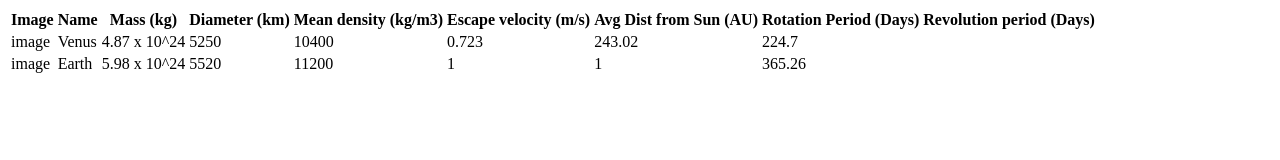
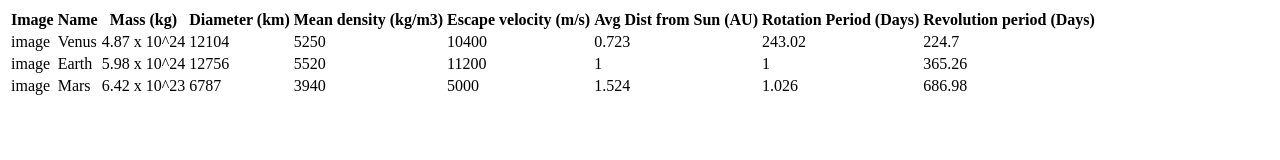
Before and after one commit to wgaylord/itmd-361-spring2020-Lab5, a plain HTML site: page index.html in a window 1280 px wide. Drawn offline with Linux system fonts and the light colour scheme.

Commit message:
Add mars

```diff
--- a/index.html
+++ b/index.html
@@ -21,6 +21,7 @@
     <td>image</td>
     <td>Venus</td>
     <td>4.87 x 10^24</td>
+	<td>12104</td>
 	<td>5250</td>
 	<td>10400</td>
 	<td>0.723</td>
@@ -31,11 +32,23 @@
     <td>image</td>
     <td>Earth</td>
     <td>5.98 x 10^24</td>
+	<td>12756</td>
 	<td>5520</td>
 	<td>11200</td>
 	<td>1</td>
 	<td>1</td>
 	<td>365.26</td>
+  </tr>
+  <tr>
+    <td>image</td>
+    <td>Mars</td>
+    <td>6.42 x 10^23</td>
+	<td>6787</td>
+	<td>3940</td>
+	<td>5000</td>
+	<td>1.524</td>
+	<td>1.026</td>
+	<td>686.98</td>
   </tr>
 </table>
 
```
